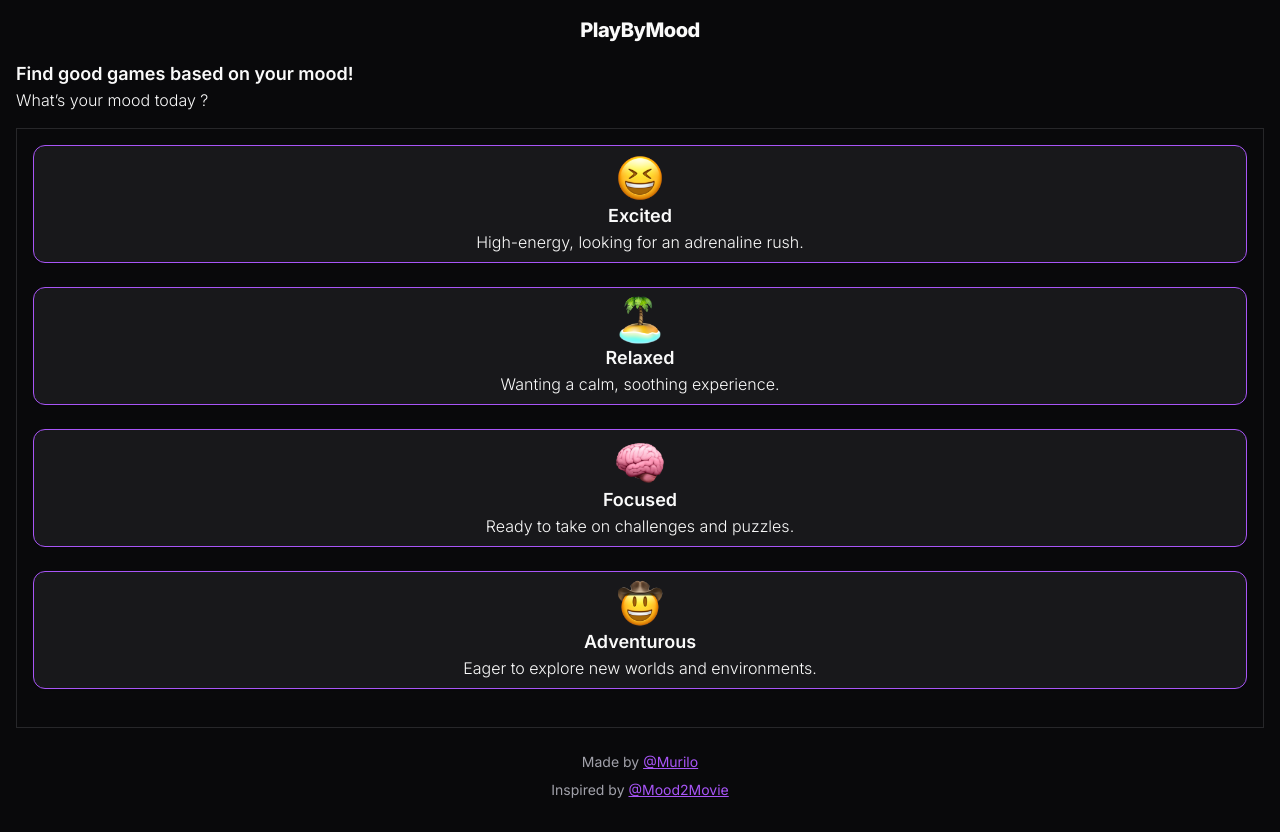
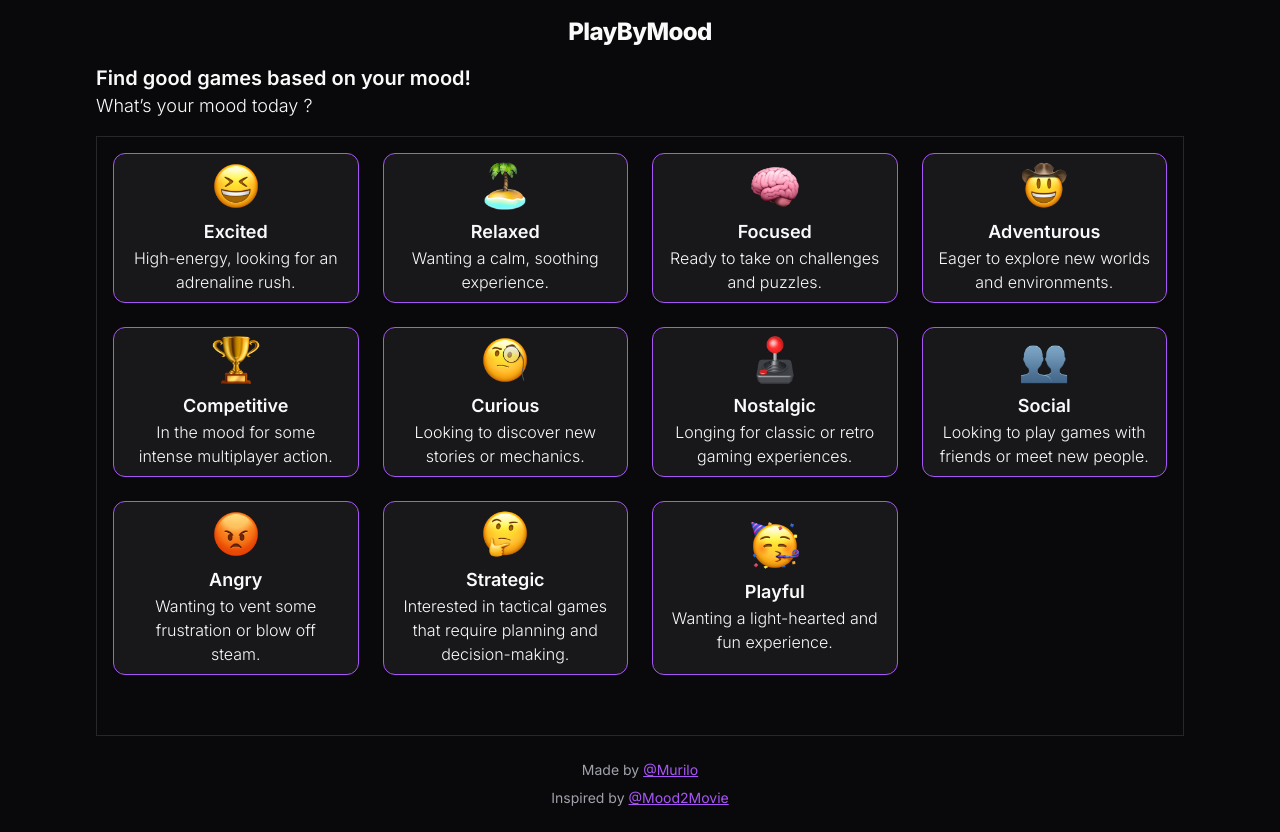
Before and after one commit to Murilo-Luciano/play-by-mood, a Next.js app: page / in a window 1280 px wide. Built offline with nearby package versions, Linux system fonts and the light colour scheme.

Commit message:
Adjust home page responsive layout

```diff
--- a/app/layout.tsx
+++ b/app/layout.tsx
@@ -26,7 +26,10 @@ export default function RootLayout({
           <meta property="og:image" content="/logo.jpg" />
         </Head>
         <div className="text-center pt-4">
-          <a className="text-xl font-extrabold tracking-tight mb-5" href="/">
+          <a
+            className="text-xl md:text-2xl font-extrabold tracking-tight mb-5"
+            href="/"
+          >
             PlayByMood
           </a>
         </div>
--- a/app/page.tsx
+++ b/app/page.tsx
@@ -58,17 +58,18 @@ const moods = {
 
 export default function Home() {
   return (
-    <main className="flex flex-col text-center p-4">
-      <h2 className="text-start font-semibold text-lg">
+    <main className="flex flex-col text-center p-4 md:px-24">
+      <h2 className="text-start font-semibold text-lg md:text-xl">
         Find good games based on your mood!
       </h2>
-      <p className="text-start text-base font-light ">
+      <p className="text-start text-base md:text-lg font-light ">
         What’s your mood today ?
       </p>
+
       <div className="h-4" />
 
       <ScrollArea className="h-[600px] w-full p-4 rounded-lg border">
-        <div className="flex flex-wrap gap-6 justify-center">
+        <div className="grid md:grid-cols-2 lg:grid-cols-3 xl:grid-cols-4 gap-6">
           {Object.entries(moods).map(([key, proprieties]) => (
             <Link
               href={`/games/${key}`}
@@ -77,7 +78,13 @@ export default function Home() {
                 variant: "outline",
               })} h-auto w-full flex flex-col items-center justify-start bg-primary-foreground border-purple-500 rounded-xl shadow`}
             >
-              <Image src={proprieties.imageSrc} alt="" height={48} width={48} />
+              <Image
+                src={proprieties.imageSrc}
+                alt={`${key.toLowerCase()} emoji`}
+                height={48}
+                width={48}
+                className="mb-2"
+              />
               <span className="font-semibold text-lg">{_.capitalize(key)}</span>
               <p className="text-base font-light text-wrap">
                 {proprieties.description}
```
